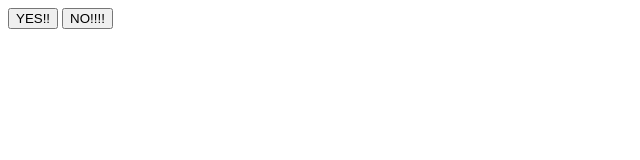
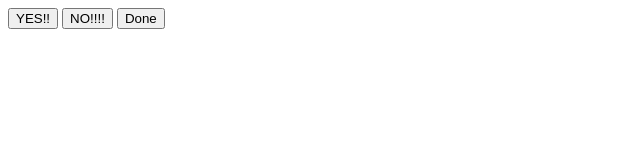
Before and after one commit to carlgao/tinder2, a plain HTML site: page index.html in a window 1280 px wide. Shown: the whole page, without its empty margins (0-640 px from the left). Drawn offline with Linux system fonts and the light colour scheme.

Commit message:
Update index.html

```diff
--- a/index.html
+++ b/index.html
@@ -109,6 +109,15 @@
   function noClicked() {
     displayNextPhoto();
   }
+
+  function doneClicked() {
+    document.getElementById("status").innerHTML = "";
+    for (var i = 0; i < window.yesPhotos.length; i++) {
+      var x = document.createElement("img");
+      x.setAttribute("src", window.yesPhotos[i]);
+      document.getElementById("status").appendChild(x);
+    }
+  }
 </script>
 
 <!--
@@ -122,6 +131,7 @@
 
 <button id="yesButton" onclick="yesClicked();">YES!!</button>
 <button id="noButton" onclick="noClicked();">NO!!!!</button>
+<button id="doneButton" onclick="doneClicked();">Done</button>
 <div id="status">
 </div>
 
```
